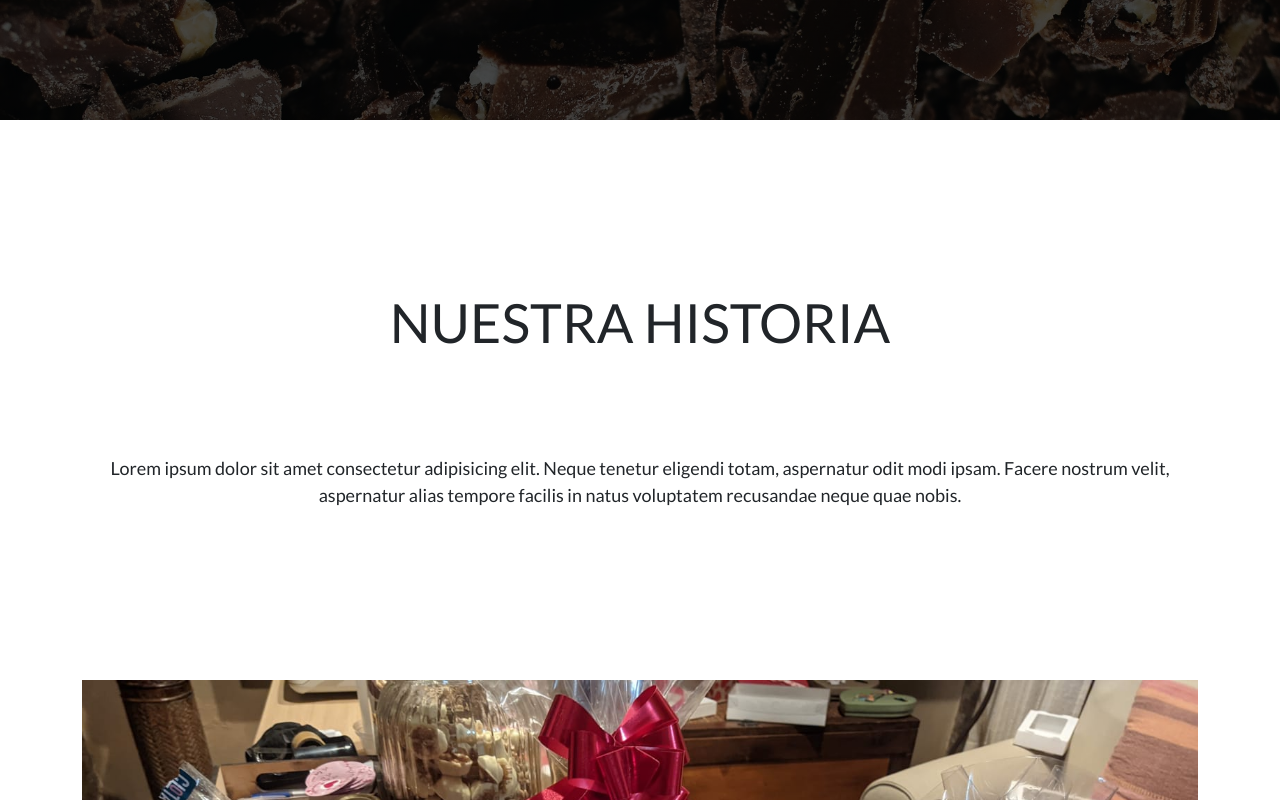
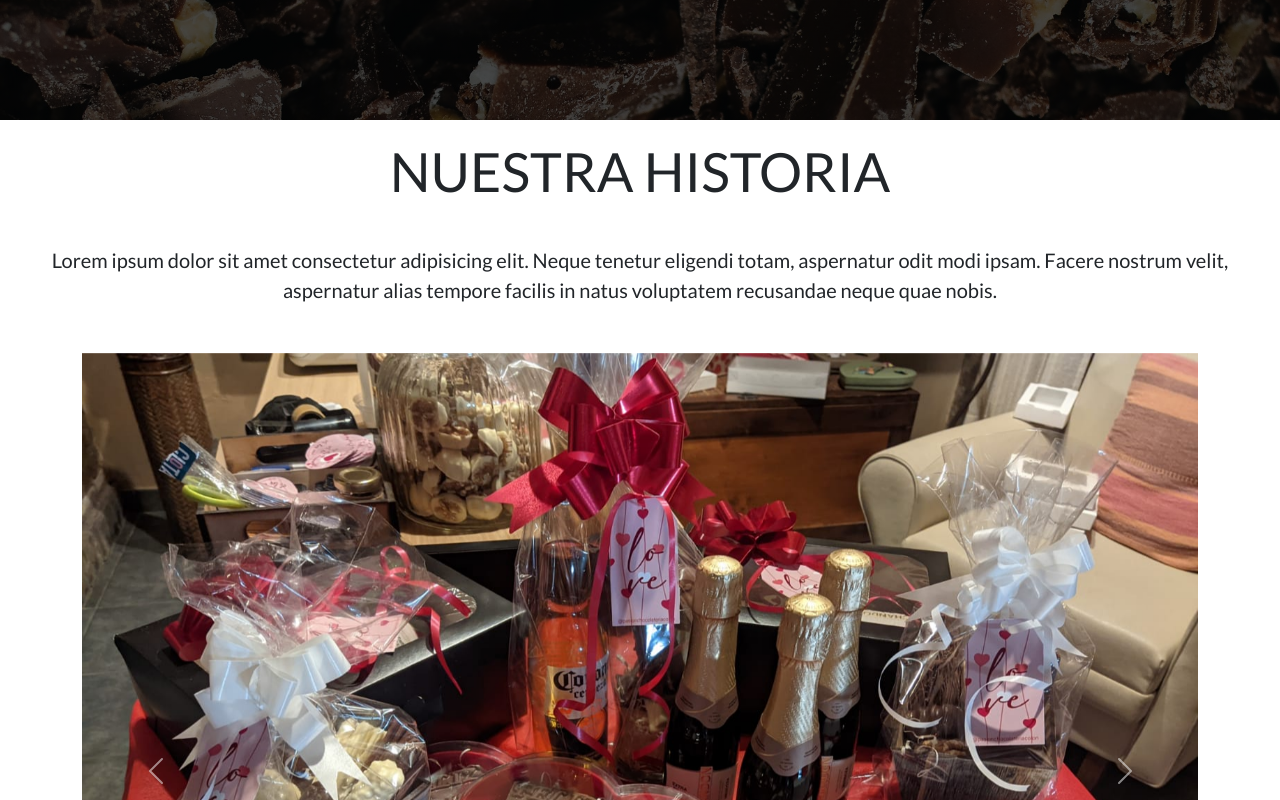
Before and after one commit to GeronimoMariani/PasionChocolateria, a plain HTML site: page Pages/nosotros.html in a window 1280 px wide. Shown: the part 680-1480 px from the top of the page. Drawn offline with nearby package versions, Linux system fonts and the light colour scheme.

Commit message:
arreglo resposive nosotros

```diff
--- a/Pages/nosotros.html
+++ b/Pages/nosotros.html
@@ -54,13 +54,13 @@
     </header>
     <main>
         <section class="sectionHistoria">
-            <div class="divHistoria">
+            <div class="container-fluid text-center divHistoria">
                 <h2>NUESTRA HISTORIA</h2>
                 <p>Lorem ipsum dolor sit amet consectetur adipisicing elit. Neque tenetur eligendi totam, aspernatur odit modi ipsam. Facere nostrum velit, aspernatur alias tempore facilis in natus voluptatem recusandae neque quae nobis.</p>
             </div>
         </section>
         <section>
-            <div id="carouselExample" class="carousel slide container-sm mb-5">
+            <div id="carouselExample" class="carousel slide container-sm my-5">
                 <div class="carousel-inner">
                     <div class="carousel-item active imgH">
                         <img src="../Images/carrusel-horizontal.jpg" class="d-block w-100" alt="...">
--- a/css/style.css
+++ b/css/style.css
@@ -196,24 +196,14 @@ main .h2ChocolatesMain {
 
 /* MAIN NOSOTROS */
 
-main .divHistoria {
-    height: 70vh;
-    display: flex;
-    flex-direction: column;
-    justify-content: center;
-    align-items: center;
-    text-align: center;
-}
-
 main .divHistoria h2 {
-    margin-bottom: 100px;
+    margin-bottom: 40px;
+    margin-top: 20px;
     font-size: 54px;
 }
 
 main .divHistoria p {
-    font-size: 18px;
-    margin: 0 100px;
-    text-align: center;
+    font-size: 20px;
 }
 
 /* MAIN LOCAL */
```
